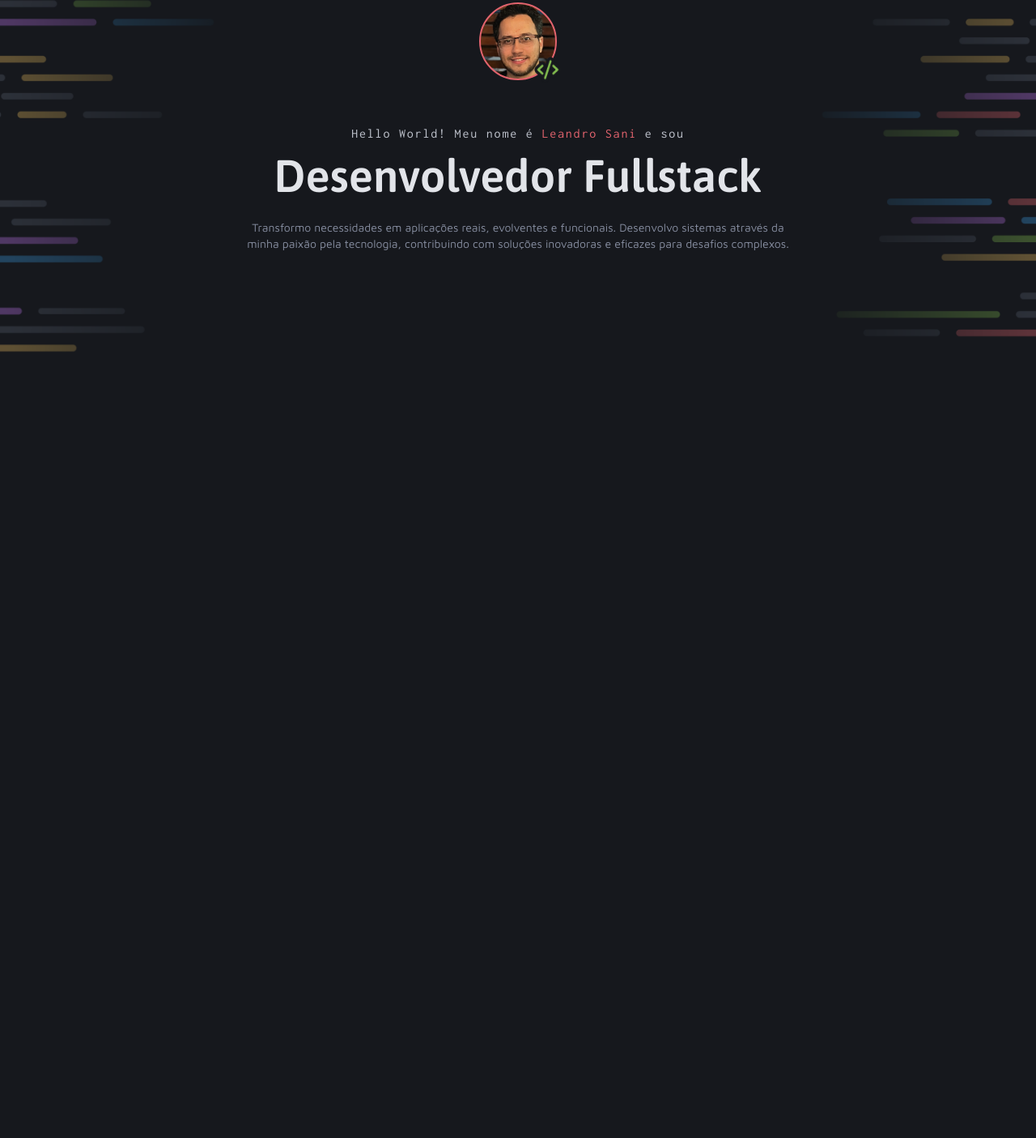
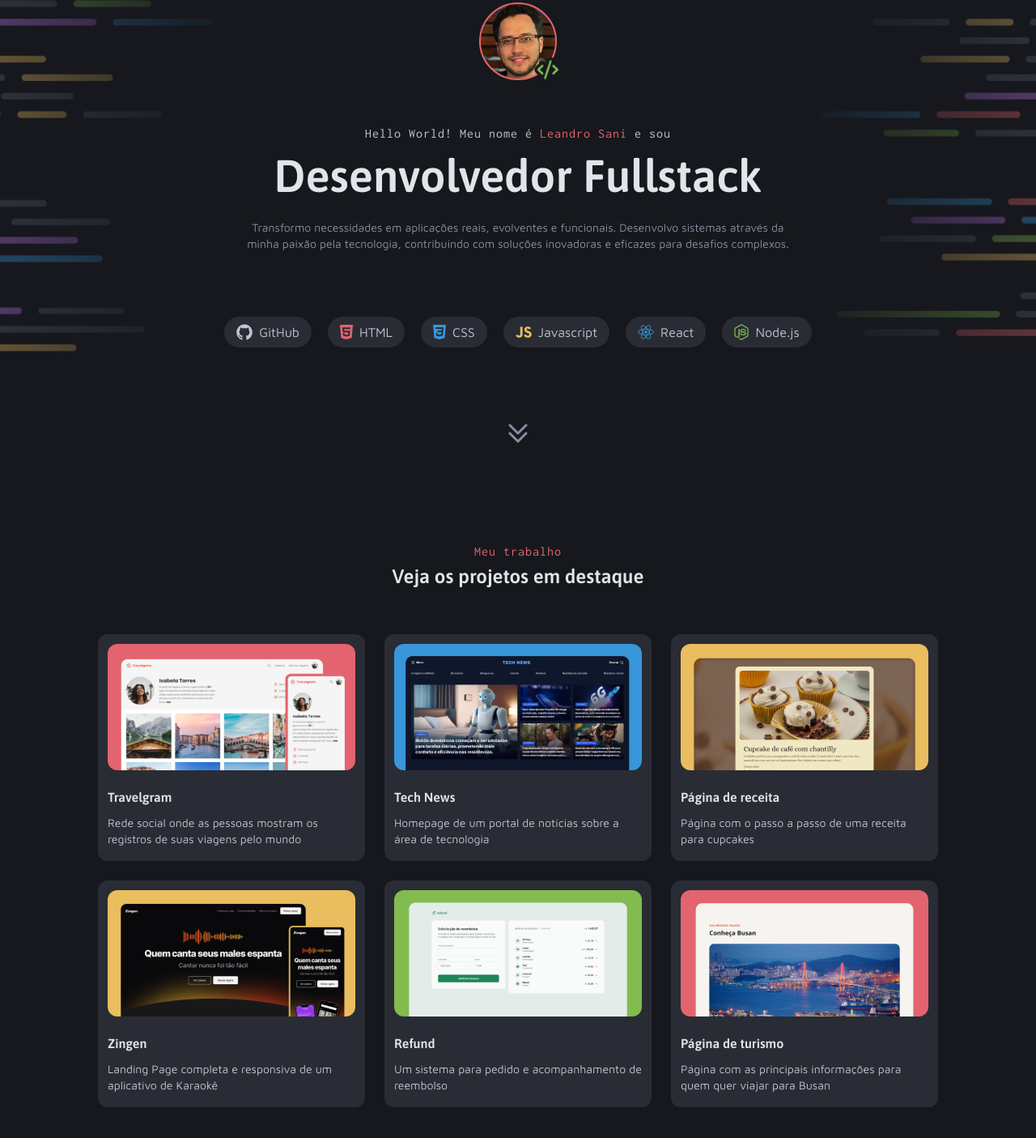
Before and after one commit to leandrosani/portfolio-dev, a plain HTML site: page index.html in a window 1280 px wide. Shown: the part 117-1522 px from the top of the page at 81% size. Before the commit the page ends 800 px from the top, so only its background shows below. Drawn offline with Linux system fonts and the light colour scheme.

Commit message:
Finalizado section 1

```diff
--- a/index.html
+++ b/index.html
@@ -10,18 +10,123 @@
   <title>Document</title>
 </head>
 <body>
-  <header class="flex flex-column align-center">
+  <header id="primary" class="flex flex-column align-center">
     <div class="flex flex-column align-center container">
       <div class="contain-img">
         <img class="icon" src="./assets/icons/Vector (3).png" alt="">
       </div>
-      <span>Hello World! Meu nome é <span class="color-red">Leandro Sani</span> e sou</span>
+      <span class="sub-header">Hello World! Meu nome é <span class="color-red">Leandro Sani</span> e sou</span>
       <h1>Desenvolvedor Fullstack</h1>
       <p>
         Transformo necessidades em aplicações reais, evolventes e funcionais. Desenvolvo sistemas através da minha paixão pela tecnologia, contribuindo com soluções inovadoras e eficazes para desafios complexos.
       </p>
+
+      <div class="content flex justify-center">
+        <div>
+          <img src="./assets/icons/Git.png" alt="">
+          <span class="text-md">GitHub</span>
+        </div>
+
+        <div>
+          <img class="color-red" src="./assets/icons/Html.png" alt="">
+          <span class="text-md">HTML</span>
+        </div>
+
+        <div>
+          <img src="./assets/icons/Css.png" alt="">
+          <span class="text-md">CSS</span>
+        </div>
+
+        <div>
+          <img src="./assets/icons/Js.png" alt="">
+          <span class="text-md">Javascript</span>
+        </div>
+
+        <div>
+          <img src="./assets/icons/React.png" alt="">
+          <span class="text-md">React</span>
+        </div>
+
+        <div>
+          <img src="./assets/icons/Node.png" alt="">
+          <span class="text-md">Node.js</span>
+        </div>
+      </div><!--content-->
+
+      <div>
+        <img src="./assets/icons/Vector (2).png" alt="">
+      </div>
     </div>
   </header>
 
+  <main class="flex flex-column align-center">
+    <section id="work" class="container flex flex-column align-center">
+      <header class="flex flex-column align-center">
+        <span class="color-red sub-header">Meu trabalho</span>
+        <h2>Veja os projetos em destaque</h2>
+      </header>
+      <div class="grid gap-24">
+        <article>
+          <div><img src="./assets/image/Thumbnail_Project-01.png" alt=""></div>
+          <div>
+            <h3>Travelgram</h3>
+            <p class="text-sm gray-200">
+              Rede social onde as pessoas mostram os registros de suas viagens pelo mundo
+            </p>
+          </div>
+        </article>
+
+        <article>
+          <div><img src="./assets/image/Thumbnail_Project-02.png" alt=""></div>
+          <div>
+            <h3>Tech News</h3>
+            <p class="text-sm gray-200">
+              Homepage de um portal de notícias sobre a área de tecnologia
+            </p>
+          </div>
+        </article>
+
+        <article>
+          <div><img src="./assets/image/Thumbnail_Project-03.png" alt=""></div>
+          <div>
+            <h3>Página de receita</h3>
+            <p class="text-sm gray-200">
+              Página com o passo a passo de uma receita para cupcakes
+            </p>
+          </div>
+        </article>
+
+        <article>
+          <div><img src="./assets/image/Thumbnail_Project-04.png" alt=""></div>
+          <div>
+            <h3>Zingen</h3>
+            <p class="text-sm gray-200">
+              Landing Page completa e responsiva de um aplicativo de Karaokê
+            </p>
+          </div>
+        </article>
+
+        <article>
+          <div><img src="./assets/image/Thumbnail_Project-05.png" alt=""></div>
+          <div>
+            <h3>Refund</h3>
+            <p class="text-sm gray-200">
+              Um sistema para pedido e acompanhamento de reembolso
+            </p>
+          </div>
+        </article>
+
+        <article>
+          <div><img src="./assets/image/Thumbnail_Project-06.png" alt=""></div>
+          <div>
+            <h3>Página de turismo</h3>
+            <p class="text-sm gray-200">
+              Página com as principais informações para quem quer viajar para Busan
+            </p>
+          </div>
+        </article>
+      </div><!--grid-->
+    </section>
+  </main>
 </body>
 </html>
--- a/style/global.css
+++ b/style/global.css
@@ -42,17 +42,6 @@ h3 {
   font: var(--tittle-sm);
 }
 
-span {
-  font: var(--sub-tittle);
-  letter-spacing: 1.8px;
-  color: var(--gray-200);
-}
-
-p {
-  font: var(--text-sm);
-  color: var(--gray-300);
-}
-
 body {
   background-color: var(--gray-500);
   color: var(--gray-100);
@@ -61,7 +50,3 @@ body {
 .container {
   max-width: 1280px;
 }
-
-.color-red {
-  color: var(--red);
-}
--- a/style/header.css
+++ b/style/header.css
@@ -1,16 +1,19 @@
-header {
+#primary {
   background-image: url("../assets/Background_Intro.png");
   background-repeat: no-repeat;
   background-size: cover;
+  margin-bottom: 120px;
 
-  p {
+  div p {
     text-align: center;
     width: 100%;
     max-width: 680px;
+    font: var(--text-sm);
+    color: var(--gray-300);
   }
 
   &> div {
-    margin: 120px 163px 183px 163px;
+    margin: 120px 163px 0px 163px;
 
     h1 {
       margin-block: 10px 20px;
@@ -40,3 +43,30 @@ header {
     }
   }
 }
+
+.content {
+  max-width: 754px;
+  width: 100%;
+  gap: 20px;
+  margin-top: 80px;
+  margin-bottom: 94px;
+
+  div {
+    background-color: var(--gray-400);
+    padding-inline: 15px;
+    padding-block: 8px;
+    display: flex;
+    align-items: center;
+    gap: 8px;
+    border-radius: 30px;
+
+    img {
+      max-height: 24px;
+      max-width: 24px;
+    }
+
+    span {
+      color: var(--gray-200);
+    }
+  }
+}
--- a/style/index.css
+++ b/style/index.css
@@ -1,3 +1,4 @@
 @import url(./global.css);
 @import url(./header.css);
 @import url(./utility.css);
+@import url(./sections.css);
--- /dev/null
+++ b/style/sections.css
@@ -0,0 +1,37 @@
+#work {
+  margin-bottom: 144px;
+
+  header {
+    margin-bottom: 56px;
+    gap: 8px;
+  }
+
+  div.grid {
+    grid-template-columns: repeat(3, 1fr);
+
+    article {
+      background-color: var(--gray-400);
+      max-width: 330px;
+      max-height: 280px;
+      border-radius: 12px;
+
+      img {
+        display: block;
+        margin-inline: auto;
+        border-radius: 12px;
+        width: 100%;
+        object-fit: cover;
+        max-width: 306px;
+        max-height: 156px;
+      }
+
+      div {
+        padding: 12px;
+
+        p {
+          padding-block: 12px;
+        }
+      }
+    }
+  }
+}
--- a/style/utility.css
+++ b/style/utility.css
@@ -10,6 +10,14 @@
   flex-direction: column;
 }
 
+.grid {
+  display: grid;
+}
+
+.grid-col {
+  grid-auto-flow: column;
+}
+
 .justify-center {
   justify-content: center;
 }
@@ -17,3 +25,61 @@
 .align-center {
   align-items: center;
 }
+
+.gap-24 {
+  gap: 24px;
+}
+
+.sub-header {
+  font: var(--sub-tittle);
+  letter-spacing: 1px;
+  color: var(--gray-200);
+}
+
+.text-md {
+  font: var(--text-md);
+}
+
+.text-sm {
+  font: var(--text-sm);
+
+}
+
+/*COLORS*/
+
+.color-red {
+  color: var(--red);
+}
+
+.color-blue {
+  color: var(--blue);
+}
+
+.color-yellow {
+  color: var(--yellow);
+}
+
+.color-green {
+  color: var(--green);
+}
+
+.gray-200 {
+  color: var(--gray-200);
+}
+
+
+.gray-300 {
+  color: var(--gray-300);
+}
+
+.gray-400 {
+  color: var(--gray-400);
+}
+
+.gray-500 {
+  color: var(--gray-500);
+}
+
+.gray-600 {
+  color: var(--gray-600);
+}
```
Also changed, not shown: assets/icons/CSS.svg (deleted), assets/icons/Css.png (added), assets/icons/Git.png (added), assets/icons/GitHub.svg (deleted), assets/icons/HTML.svg (deleted), assets/icons/Html.png (added), assets/icons/JavaScript.svg (deleted), assets/icons/Js.png (added), assets/icons/Node.js.svg (deleted), assets/icons/Node.png (added), assets/icons/React.png (added), assets/icons/React.svg (deleted).
